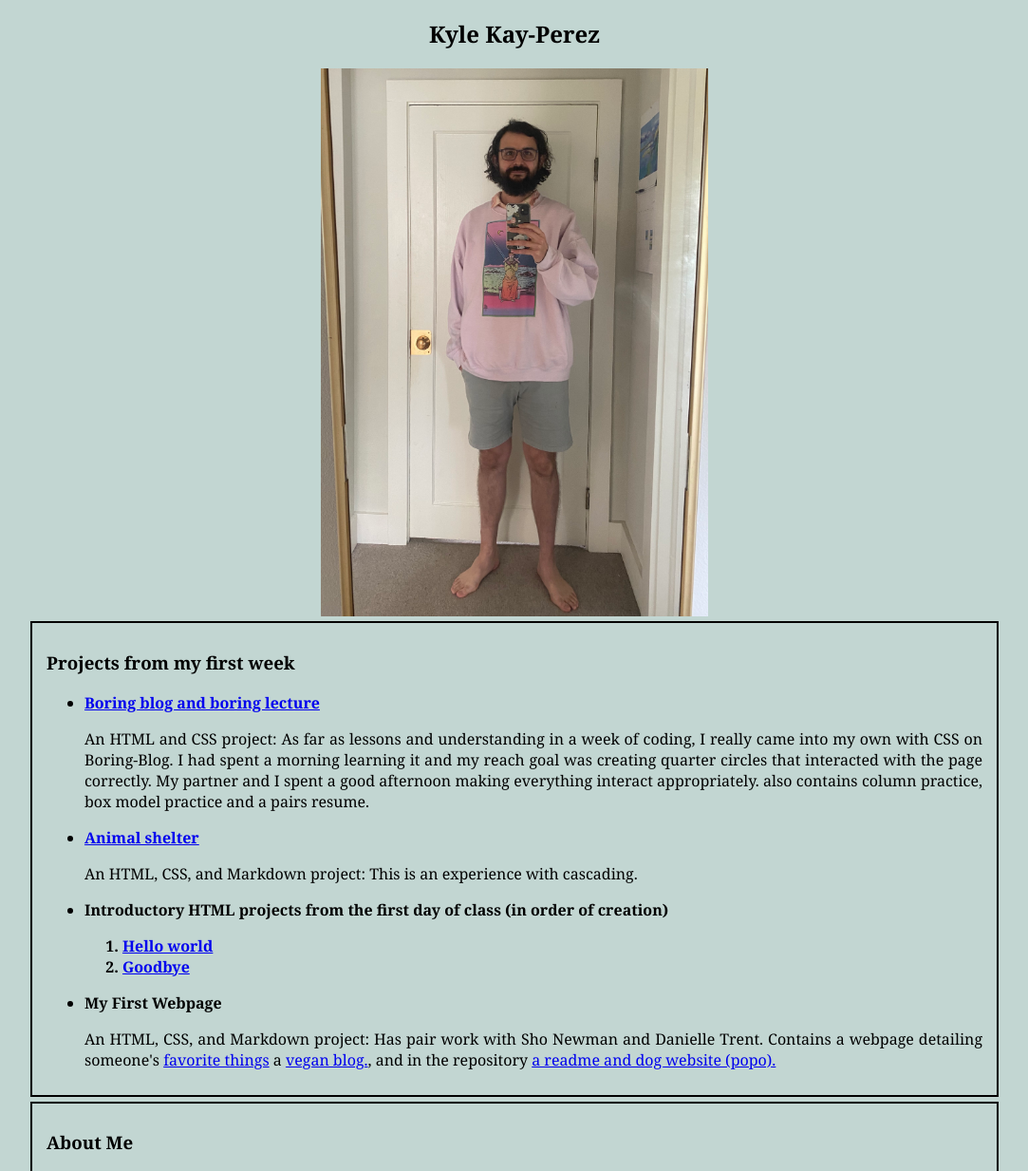
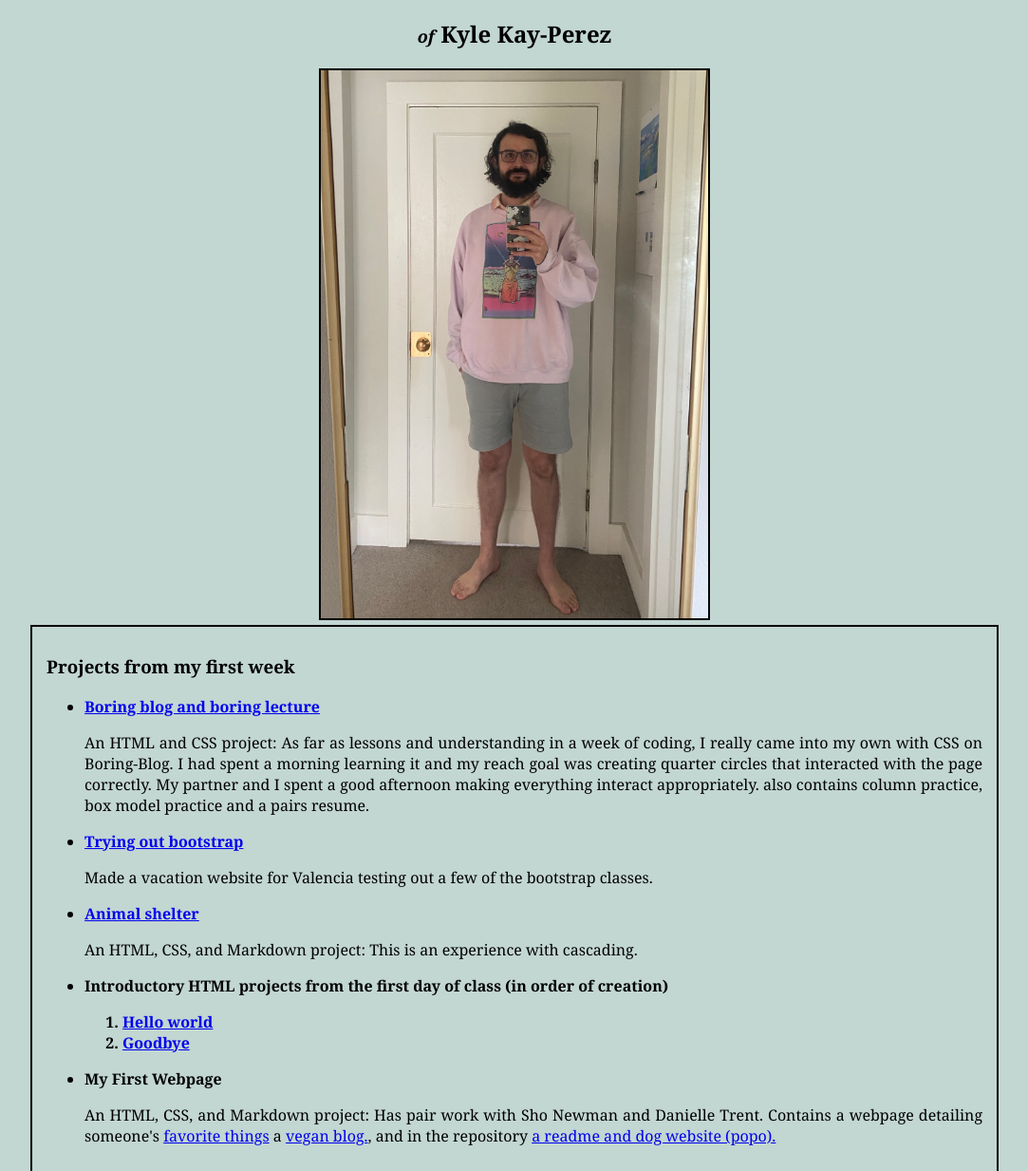
Before and after one commit to professional-pigeon/Epicodus-Portfolio, a plain HTML site: page index.html in a window 1280 px wide. Shown: the part 67-1300 px from the top of the page at 95% size, without its empty margins (98-1181 px from the left). Drawn offline with Linux system fonts and the light colour scheme.

Commit message:
add border to photo

```diff
--- a/css/styles.css
+++ b/css/styles.css
@@ -5,7 +5,7 @@ body {
   background: #c2d6d2;
 }
 
-.container {
+.container1 {
   width: 90%;
   padding-right: 15px;
   padding-left: 15px;
@@ -24,6 +24,11 @@ body {
   margin-left: auto;
   margin-right: auto;
   width: 40%;
+  border: 2px solid black;
+}
+
+.tiny{
+  font-size: 75%;
 }
 
 .bigbox1 {
@@ -39,7 +44,6 @@ body {
 .bigbox1 li {
   font-weight:bold;
 }
-
 
 .bigbox2{
   padding-right: 15px;
--- a/index.html
+++ b/index.html
@@ -5,11 +5,11 @@
   <title>Kyle's Portfolio</title>
 </head>
 <body>
-  <div class="circle1"></div>
-  <div class="container">
+
+  <div class="container1">
     <div class="title">
       <h1>Portfolio</h1>
-      <h2>Kyle Kay-Perez</h2>
+      <h2><em class="tiny">of</em> Kyle Kay-Perez</h2>
       <img src="img/Kyle.JPG" alt="A photo of Kyle ">
     </div>
 
@@ -18,6 +18,8 @@
       <ul>
         <li><a href="https://github.com/professional-pigeon/Boring-Lecture">Boring blog and boring lecture<a></li>
           <p>An HTML and CSS project: As far as lessons and understanding in a week of coding, I really came into my own with CSS on Boring-Blog. I had spent a morning learning it and my reach goal was creating quarter circles that interacted with the page correctly. My partner and I spent a good afternoon making everything interact appropriately. also contains column practice, box model practice and a pairs resume.</p>
+        <li><a href="https://github.com/professional-pigeon/boot-test">Trying out bootstrap</a></li>
+        <p>Made a vacation website for Valencia testing out a few of the bootstrap classes.</p>
 
         <li><a href="https://github.com/professional-pigeon/Animal-shelter">Animal shelter</a></li>
         <p>An HTML, CSS, and Markdown project: This is an experience with cascading.</p>
```
